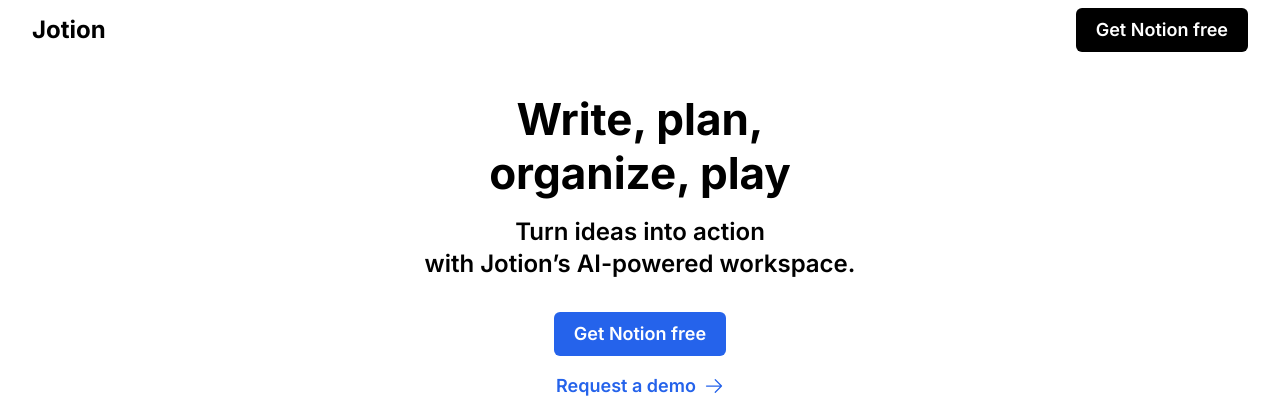
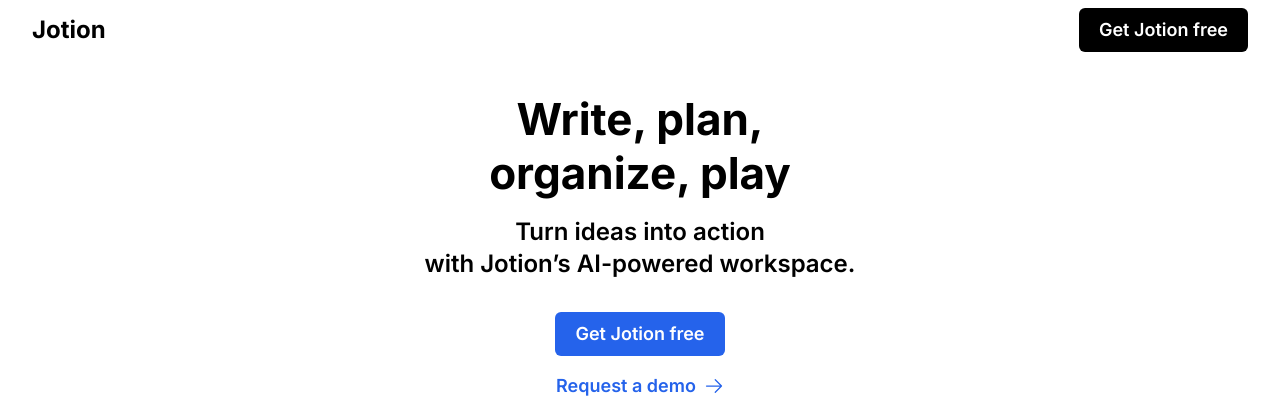
Before and after one commit to samieoseh/dotion, a React (Vite) app: page / in a window 1280 px wide. Shown: the top 406 px of the page. Built offline with nearby package versions, Linux system fonts and the light colour scheme.

Commit message:
made minor changes

```diff
--- a/src/app/main/landing/LandingPage.jsx
+++ b/src/app/main/landing/LandingPage.jsx
@@ -29,7 +29,7 @@
           className="rounded-md bg-black  text-white text-lg px-5 py-2 font-semibold"
           to="/login"
         >
-          Get Notion free
+          Get Jotion free
         </Link>
       </header>
 
@@ -55,7 +55,7 @@
             className="rounded-md bg-primary  text-white text-lg px-5 py-2 font-semibold"
             to="/login"
           >
-            Get Notion free
+            Get Jotion free
           </Link>
           <Link
             to="/"
```
